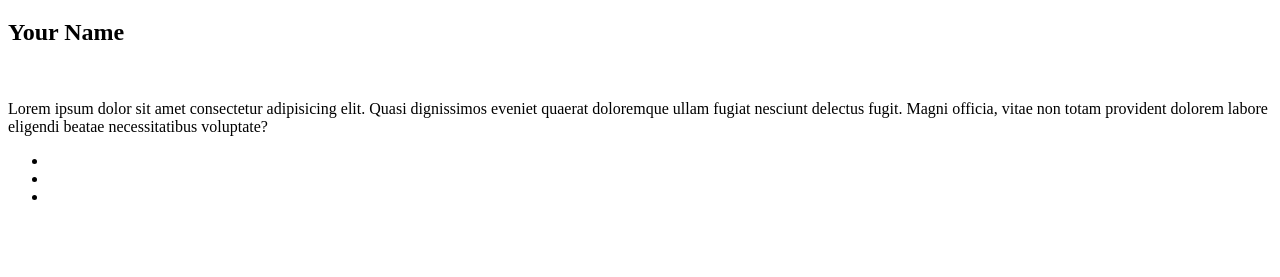
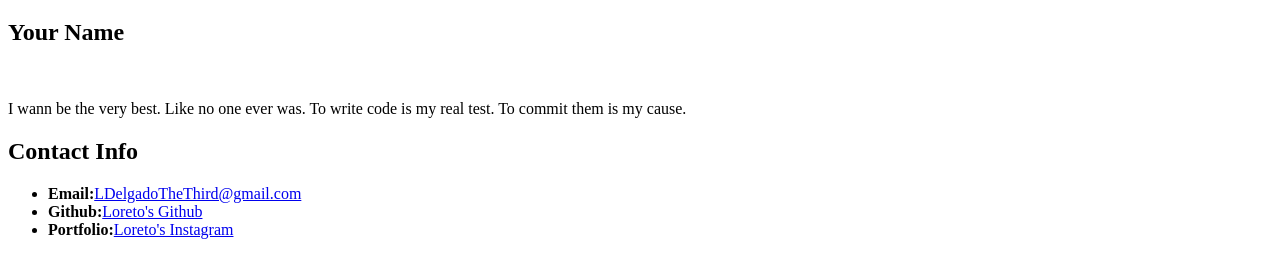
Before and after one commit to ldelgadoIII/Student_Bio, a plain HTML site: page index.html in a window 1280 px wide. Shown: the part 61-338 px from the top of the page. Drawn offline with Linux system fonts and the light colour scheme.

Commit message:
included links and bio

```diff
--- a/index.html
+++ b/index.html
@@ -1,19 +1,28 @@
 <!DOCTYPE html>
 <html lang="en">
+
 <head>
     <meta charset="UTF-8">
     <meta name="viewport" content="width=device-width, initial-scale=1.0">
     <title>Student Bio</title>
 </head>
+
 <body>
+
     <h1>Student Bio</h1>
+
     <h2>Your Name</h2>
+
     <img src="" alt="">
-    <p>Lorem ipsum dolor sit amet consectetur adipisicing elit. Quasi dignissimos eveniet quaerat doloremque ullam fugiat nesciunt delectus fugit. Magni officia, vitae non totam provident dolorem labore eligendi beatae necessitatibus voluptate?</p>
+
+    <p>I wann be the very best. Like no one ever was. To write code is my real test. To commit them is my cause.</p>
+
+    <h2>Contact Info</h2>
+
     <ul>
-        <li></li>
-        <li></li>
-        <li></li>
+        <li><strong>Email:</strong><a href="LDelgadoTheThird@gmail.com">LDelgadoTheThird@gmail.com</a></li>
+        <li><strong>Github:</strong><a href="https://github.com/ldelgadoIII">Loreto's Github</a></li>
+        <li><strong>Portfolio:</strong><a href="https://www.instagram.com/loretsdthree/">Loreto's Instagram</a></li>
     </ul>
 
 </body>
```
